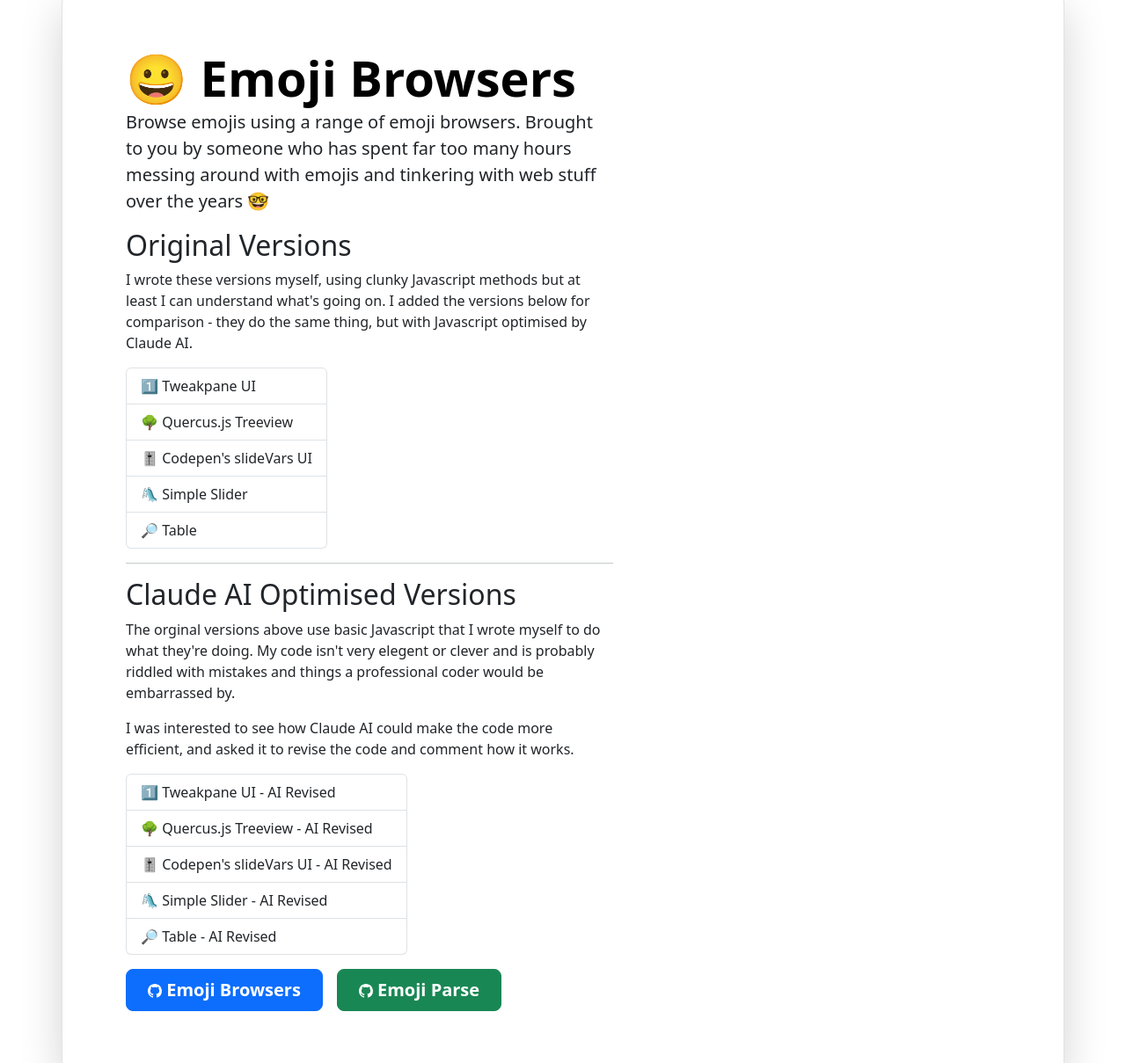
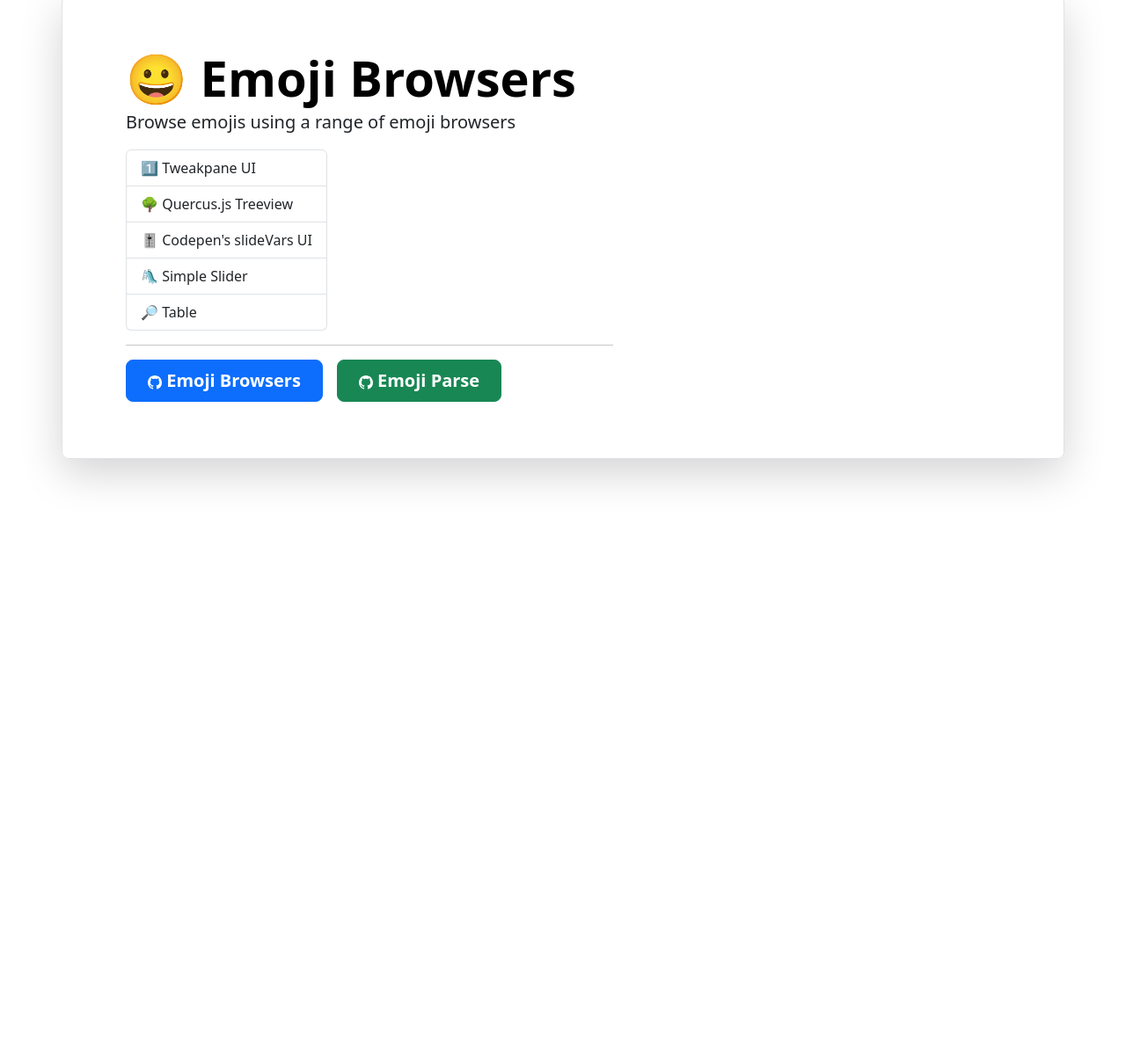
Before and after one commit to zzalsjr8/emoji-browsers, a plain HTML site: page index.html in a window 1280 px wide. Shown: the part 53-1262 px from the top of the page at 88% size. After the commit the page ends 800 px from the top, so only its background shows below. Drawn offline with nearby package versions, Linux system fonts and the light colour scheme.

Commit message:
Add files via upload

```diff
--- a/index.html
+++ b/index.html
@@ -13,9 +13,7 @@
 		<div class="row p-4 pb-0 pe-lg-0 pt-lg-5 align-items-center rounded-3 border shadow-lg">
 			<div class="col-lg-7 p-3 p-lg-5 pt-lg-3">
 				<h1 class="display-4 fw-bold lh-1 text-body-emphasis">😀 Emoji Browsers</h1>
-				<p class="lead">Browse emojis using a range of emoji browsers. Brought to you by someone who has spent far too many hours messing around with emojis and tinkering with web stuff over the years 🤓</p>
-				<h2>Original Versions</h2>
-				<p>I wrote these versions myself, using clunky Javascript methods but at least I can understand what's going on. I added the versions below for comparison - they do the same thing, but with Javascript optimised by Claude AI.</p>
+				<p class="lead">Browse emojis using a range of emoji browsers</p>
 				<div class="d-grid gap-2 d-md-flex justify-content-md-start mb-4 mb-lg-3">
 					<div class="list-group">
 						<a href="emoji-browser-tweakpane.html" class="list-group-item list-group-item-action">1️⃣ Tweakpane UI</a>
@@ -26,17 +24,6 @@
 					</div>
 				</div>
 				<hr>
-				<h2>Claude AI Optimised Versions</h2>
-				<p>The orginal versions above use basic Javascript that I wrote myself to do what they're doing. My code isn't very elegent or clever and is probably riddled with mistakes and things a professional coder would be embarrassed by.</p><p>I was interested to see how Claude AI could make the code more efficient, and asked it to revise the code and comment how it works.</p>
-				<div class="d-grid gap-2 d-md-flex justify-content-md-start mb-4 mb-lg-3">
-					<div class="list-group">
-						<a href="emoji-browser-tweakpane-ai-revised.html" class="list-group-item list-group-item-action">1️⃣ Tweakpane UI - AI Revised</a>
-						<a href="emoji-browser-treeview-ai-revised.html" class="list-group-item list-group-item-action">🌳 Quercus.js Treeview - AI Revised</a>
-						<a href="emoji-browser-slidevars-ai-revised.html" class="list-group-item list-group-item-action">🎚️ Codepen's slideVars UI - AI Revised</a>
-						<a href="emoji-browser-simple-slider-ai-revised.html" class="list-group-item list-group-item-action">🛝 Simple Slider - AI Revised</a>
-						<a href="emoji-browser-table-ai-revised.html" class="list-group-item list-group-item-action">🔎 Table - AI Revised</a>
-					</div>
-				</div>
 				<div class="d-grid gap-2 d-md-flex justify-content-md-start mb-4 mb-lg-3">
 					<a href="https://github.com/zzalsjr8/emoji-browsers" class="btn btn-primary btn-lg px-4 me-md-2 fw-bold"><svg aria-hidden="true" focusable="false" xmlns="http://www.w3.org/2000/svg" width="16" height="16" fill="currentColor" class="bi bi-github" viewBox="0 0 16 16"><path d="M8 0C3.58 0 0 3.58 0 8c0 3.54 2.29 6.53 5.47 7.59.4.07.55-.17.55-.38 0-.19-.01-.82-.01-1.49-2.01.37-2.53-.49-2.69-.94-.09-.23-.48-.94-.82-1.13-.28-.15-.68-.52-.01-.53.63-.01 1.08.58 1.23.82.72 1.21 1.87.87 2.33.66.07-.52.28-.87.51-1.07-1.78-.2-3.64-.89-3.64-3.95 0-.87.31-1.59.82-2.15-.08-.2-.36-1.02.08-2.12 0 0 .67-.21 2.2.82.64-.18 1.32-.27 2-.27s1.36.09 2 .27c1.53-1.04 2.2-.82 2.2-.82.44 1.1.16 1.92.08 2.12.51.56.82 1.27.82 2.15 0 3.07-1.87 3.75-3.65 3.95.29.25.54.73.54 1.48 0 1.07-.01 1.93-.01 2.2 0 .21.15.46.55.38A8.01 8.01 0 0 0 16 8c0-4.42-3.58-8-8-8"></path></svg> Emoji Browsers</a>
 					<a href="https://github.com/zzalsjr8/emoji-parse" class="btn btn-success btn-lg px-4 me-md-2 fw-bold"><svg aria-hidden="true" focusable="false" xmlns="http://www.w3.org/2000/svg" width="16" height="16" fill="currentColor" class="bi bi-github" viewBox="0 0 16 16"><path d="M8 0C3.58 0 0 3.58 0 8c0 3.54 2.29 6.53 5.47 7.59.4.07.55-.17.55-.38 0-.19-.01-.82-.01-1.49-2.01.37-2.53-.49-2.69-.94-.09-.23-.48-.94-.82-1.13-.28-.15-.68-.52-.01-.53.63-.01 1.08.58 1.23.82.72 1.21 1.87.87 2.33.66.07-.52.28-.87.51-1.07-1.78-.2-3.64-.89-3.64-3.95 0-.87.31-1.59.82-2.15-.08-.2-.36-1.02.08-2.12 0 0 .67-.21 2.2.82.64-.18 1.32-.27 2-.27s1.36.09 2 .27c1.53-1.04 2.2-.82 2.2-.82.44 1.1.16 1.92.08 2.12.51.56.82 1.27.82 2.15 0 3.07-1.87 3.75-3.65 3.95.29.25.54.73.54 1.48 0 1.07-.01 1.93-.01 2.2 0 .21.15.46.55.38A8.01 8.01 0 0 0 16 8c0-4.42-3.58-8-8-8"></path></svg> Emoji Parse</a>
```
